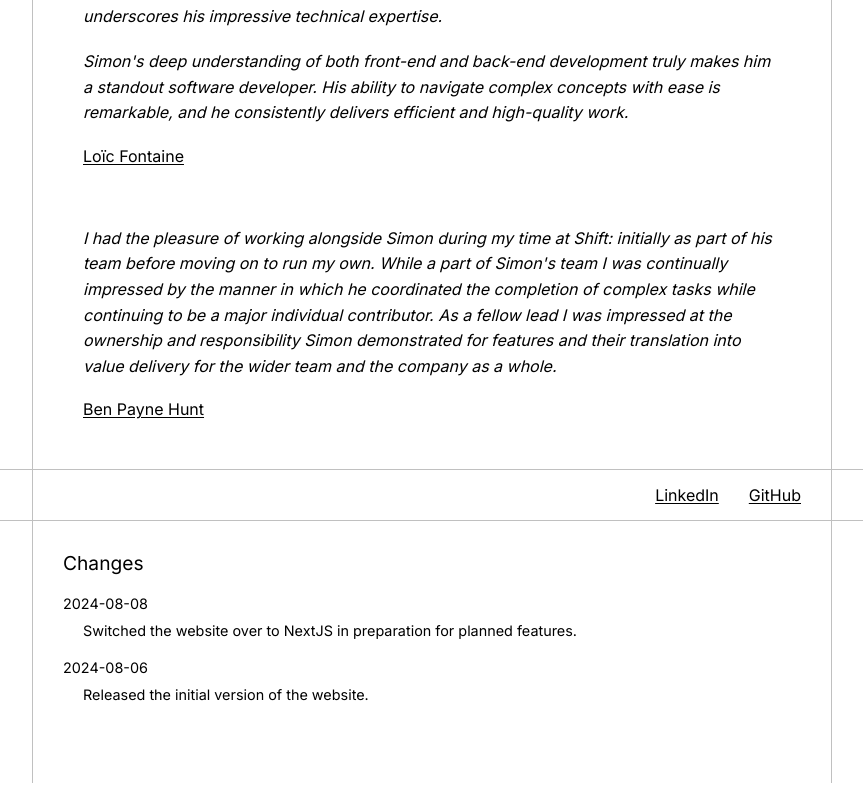
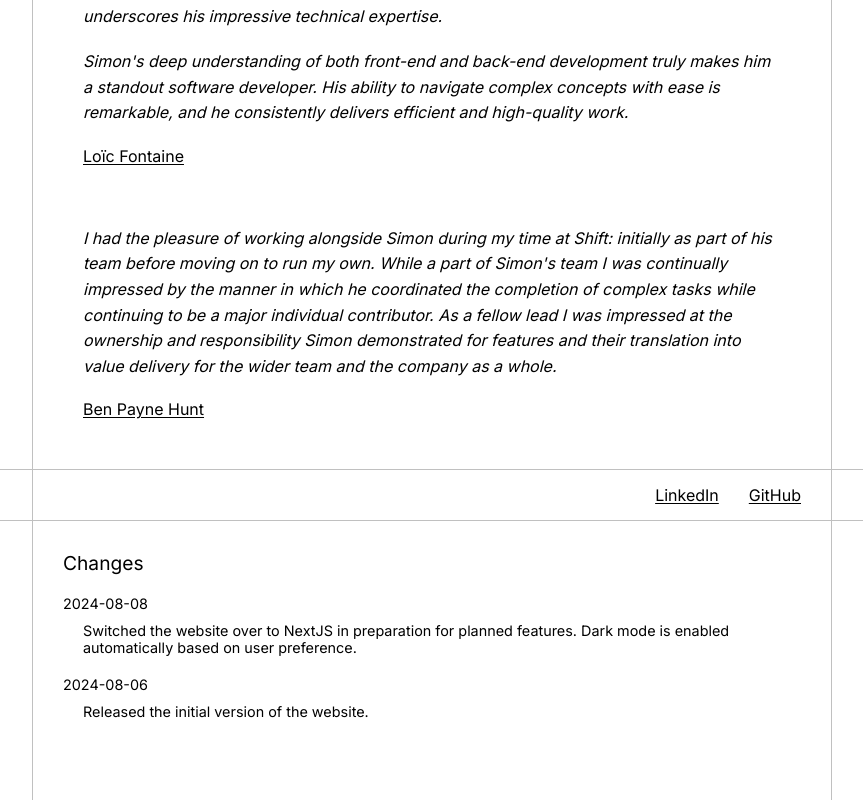
Before and after one commit to simon-robertson/simon-robertson-io, a Next.js app: page / in a window 1280 px wide. Shown: the part 2374-3174 px from the top of the page, without its empty margins (208-1071 px from the left). Built offline with nearby package versions, Linux system fonts and the light colour scheme.

Commit message:
Enable dark mode

```diff
--- a/src/globals.css
+++ b/src/globals.css
@@ -15,6 +15,14 @@ html {
     font-optical-sizing: auto;
     color: var(--color-page-foreground);
     background: var(--color-page-background);
+}
+
+@media (prefers-color-scheme: dark) {
+    html {
+        --color-edge: #404040;
+        --color-page-background: #181818;
+        --color-page-foreground: #e0e0e0;
+    }
 }
 
 body,
--- a/src/network/actions/chnages.ts
+++ b/src/network/actions/chnages.ts
@@ -8,7 +8,8 @@ export async function fetchChanges(): Promise<ChangeInfo[]> {
     return [
         {
             date: "2024-08-08",
-            description: "Switched the website over to NextJS in preparation for planned features.",
+            description:
+                "Switched the website over to NextJS in preparation for planned features. Dark mode is enabled automatically based on user preference.",
         },
         {
             date: "2024-08-06",
```
